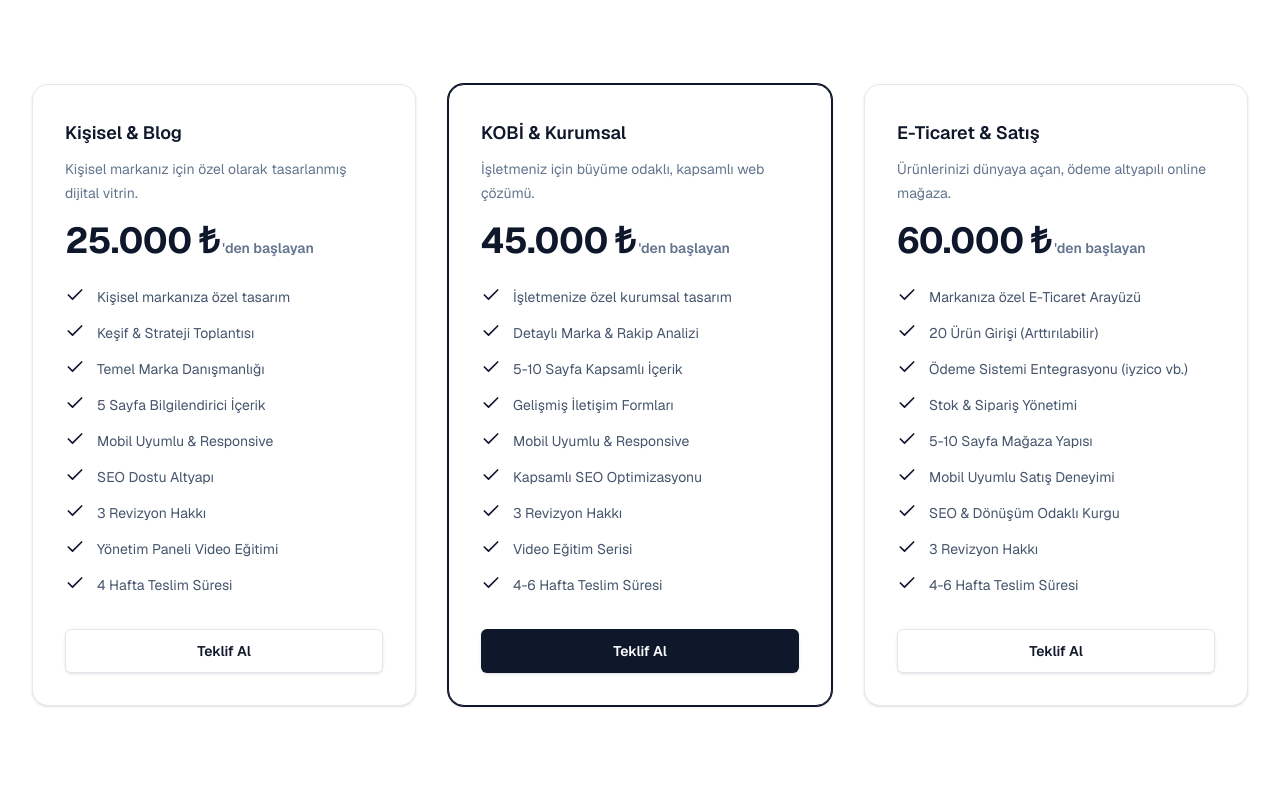
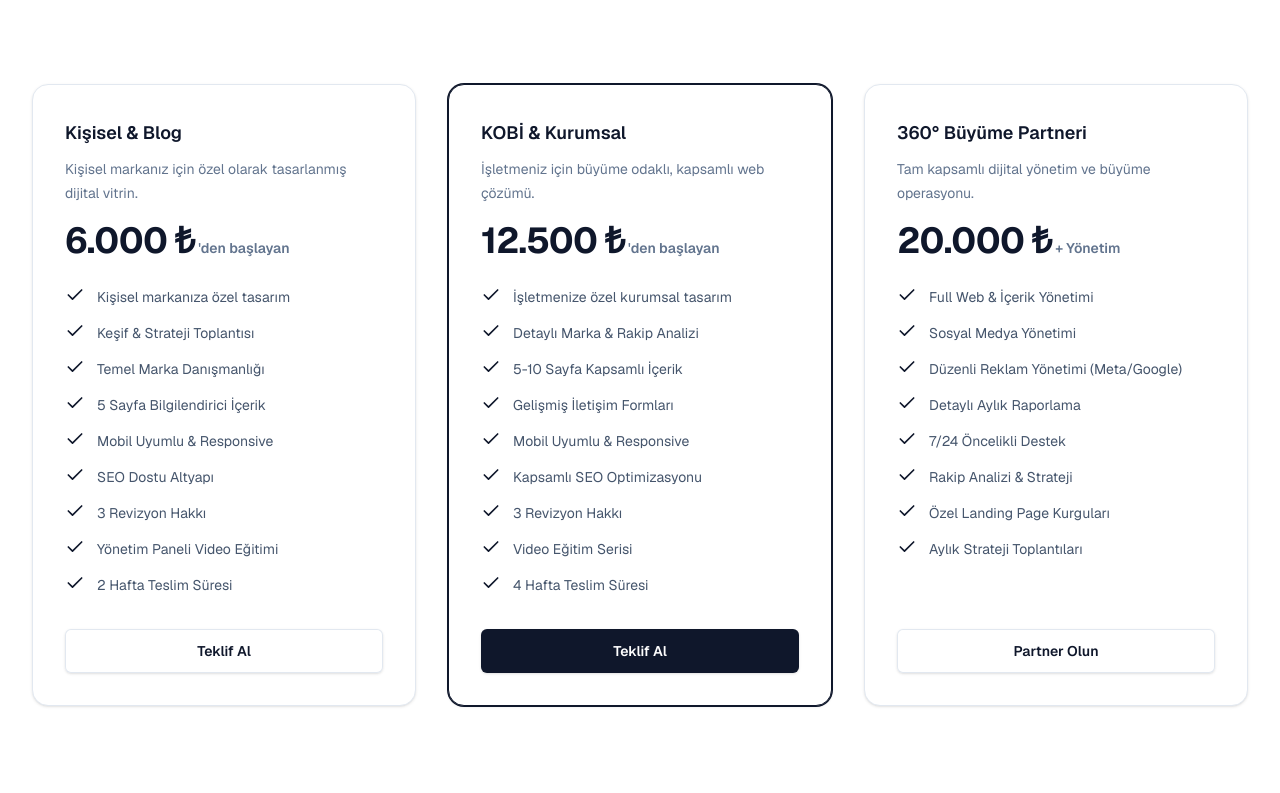
Before and after one commit to okanozen6064-creator/OI, a Next.js app: page / in a window 1280 px wide. Shown: the part 2567-3360 px from the top of the page. Built offline with nearby package versions, Linux system fonts and the light colour scheme.

Commit message:
Update pricing tiers and FAQ location to Antalya

```diff
--- a/src/components/faq-section.tsx
+++ b/src/components/faq-section.tsx
@@ -7,7 +7,7 @@ import { Plus, Minus } from "lucide-react"
 const faqs = [
     {
         question: "OI Agency Tam Olarak Kimdir?",
-        answer: "Biz (Okan & İbrahim), minimalizm ve yüksek teknolojiyi harmanlayan, İstanbul merkezli butik bir dijital tasarım stüdyosuyuz. Karmaşık ajans hiyerarşileri yerine, doğrudan kurucularla çalıştığınız şeffaf bir süreç sunuyoruz."
+        answer: "Biz (Okan & İbrahim), minimalizm ve yüksek teknolojiyi harmanlayan, Antalya merkezli butik bir dijital tasarım stüdyosuyuz. Karmaşık ajans hiyerarşileri yerine, doğrudan kurucularla çalıştığınız şeffaf bir süreç sunuyoruz."
     },
     {
         question: "Web sitem Google'da nasıl üst sıralarda çıkar?",
@@ -16,10 +16,6 @@ const faqs = [
     {
         question: "Proje teslim süreniz nedir?",
         answer: "Projenin kapsamına göre değişmekle birlikte, standart bir kurumsal web sitesini 1-2 hafta içinde, daha kapsamlı otomasyon sistemlerini ise 3-4 hafta içinde yayına alıyoruz."
-    },
-    {
-        question: "Sitemi daha sonra kendim güncelleyebilir miyim?",
-        answer: "Kesinlikle. Size özel, kullanımı çok kolay bir yönetim paneli hazırlıyoruz. Kod bilginiz olmasa dahi içerikleri, görselleri ve blog yazılarını rahatlıkla güncelleyebilirsiniz."
     },
     {
         question: "Hangi sektörlerle çalışıyorsunuz?",
--- a/src/components/pricing-section.tsx
+++ b/src/components/pricing-section.tsx
@@ -7,7 +7,7 @@ const tiers = [
     {
         name: "Kişisel & Blog",
         id: "tier-personal",
-        price: "25.000 ₺",
+        price: "6.000 ₺",
         suffix: "'den başlayan",
         description: "Kişisel markanız için özel olarak tasarlanmış dijital vitrin.",
         features: [
@@ -19,14 +19,14 @@ const tiers = [
             "SEO Dostu Altyapı",
             "3 Revizyon Hakkı",
             "Yönetim Paneli Video Eğitimi",
-            "4 Hafta Teslim Süresi",
+            "2 Hafta Teslim Süresi",
         ],
         cta: "Teklif Al",
     },
     {
         name: "KOBİ & Kurumsal",
         id: "tier-business",
-        price: "45.000 ₺",
+        price: "12.500 ₺",
         suffix: "'den başlayan",
         description: "İşletmeniz için büyüme odaklı, kapsamlı web çözümü.",
         features: [
@@ -38,29 +38,28 @@ const tiers = [
             "Kapsamlı SEO Optimizasyonu",
             "3 Revizyon Hakkı",
             "Video Eğitim Serisi",
-            "4-6 Hafta Teslim Süresi",
+            "4 Hafta Teslim Süresi",
         ],
         cta: "Teklif Al",
         featured: true,
     },
     {
-        name: "E-Ticaret & Satış",
-        id: "tier-ecommerce",
-        price: "60.000 ₺",
-        suffix: "'den başlayan",
-        description: "Ürünlerinizi dünyaya açan, ödeme altyapılı online mağaza.",
+        name: "360° Büyüme Partneri",
+        id: "tier-growth",
+        price: "20.000 ₺",
+        suffix: "+ Yönetim",
+        description: "Tam kapsamlı dijital yönetim ve büyüme operasyonu.",
         features: [
-            "Markanıza özel E-Ticaret Arayüzü",
-            "20 Ürün Girişi (Arttırılabilir)",
-            "Ödeme Sistemi Entegrasyonu (iyzico vb.)",
-            "Stok & Sipariş Yönetimi",
-            "5-10 Sayfa Mağaza Yapısı",
-            "Mobil Uyumlu Satış Deneyimi",
-            "SEO & Dönüşüm Odaklı Kurgu",
-            "3 Revizyon Hakkı",
-            "4-6 Hafta Teslim Süresi",
+            "Full Web & İçerik Yönetimi",
+            "Sosyal Medya Yönetimi",
+            "Düzenli Reklam Yönetimi (Meta/Google)",
+            "Detaylı Aylık Raporlama",
+            "7/24 Öncelikli Destek",
+            "Rakip Analizi & Strateji",
+            "Özel Landing Page Kurguları",
+            "Aylık Strateji Toplantıları",
         ],
-        cta: "Teklif Al",
+        cta: "Partner Olun",
     },
 ]
 
--- a/src/components/splash-screen.tsx
+++ b/src/components/splash-screen.tsx
@@ -3,7 +3,7 @@
 import { motion, AnimatePresence } from "framer-motion"
 import { useState, useEffect } from "react"
 
-import { Logo } from "@/components/logo"
+
 
 export function SplashScreen({ onComplete }: { onComplete?: () => void }) {
     const [show, setShow] = useState(true)
@@ -35,7 +35,8 @@ export function SplashScreen({ onComplete }: { onComplete?: () => void }) {
                         transition: { duration: 0.8, ease: [0.76, 0, 0.24, 1] }, // Smooth ease
                     }}
                 >
-                    <motion.div
+                    <motion.h1
+                        className="text-9xl font-bold tracking-tighter text-stone-900"
                         initial={{ scale: 0.8, opacity: 0 }}
                         animate={{
                             scale: 1,
@@ -43,8 +44,8 @@ export function SplashScreen({ onComplete }: { onComplete?: () => void }) {
                             transition: { duration: 0.8, ease: "easeOut" },
                         }}
                     >
-                        <Logo className="w-32 h-32 md:w-48 md:h-48 shadow-2xl rounded-3xl" fontSize="48" />
-                    </motion.div>
+                        OI
+                    </motion.h1>
                 </motion.div>
             )}
         </AnimatePresence>
```
